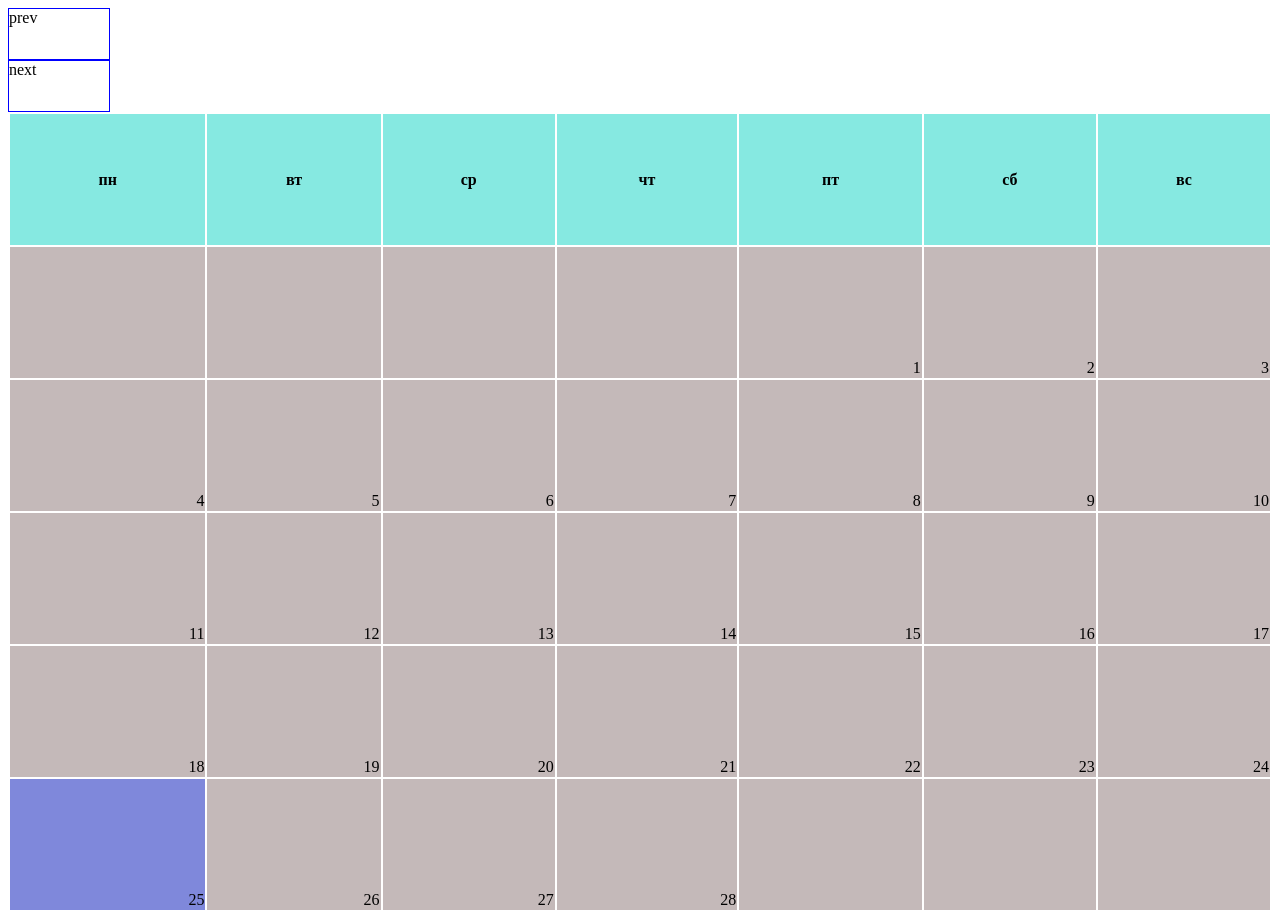
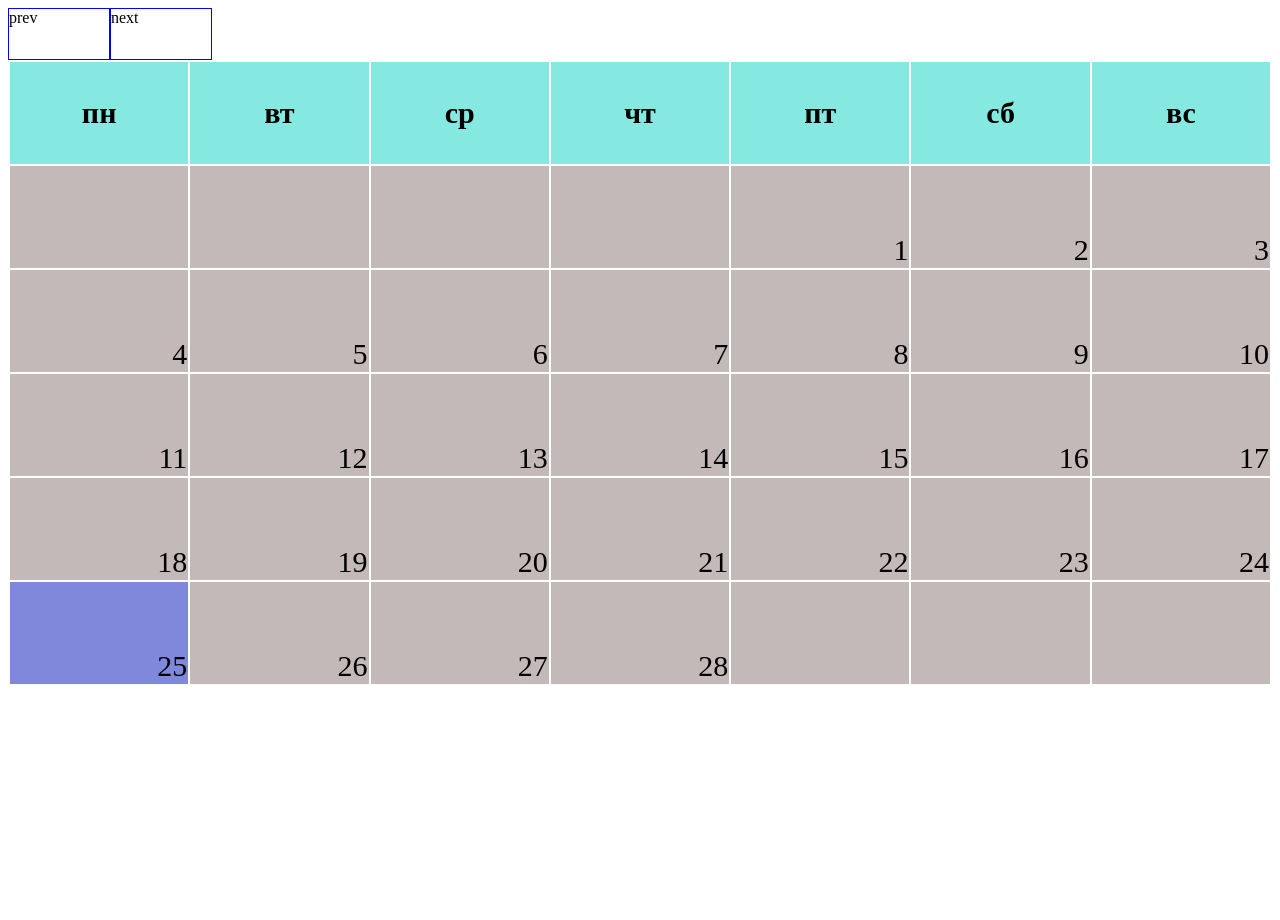
Before and after one commit to prewe/test, a plain HTML site: page index.html in a window 1280 px wide. After the commit the page ends 800 px from the top, so only its background shows below. Drawn offline with Linux system fonts and the light colour scheme.

Commit message:
3 commit

```diff
--- a/index.css
+++ b/index.css
@@ -1,16 +1,25 @@
+.calendar {
+    width: 100%;
+}
+
 table {
     width: 100%;
-    height: 800px;
+
 }
 
 th {
     background: rgb(134, 233, 225);
+    height: 100px;
+    font-size: 30px;
 }
 
 td {
     background: rgb(196, 185, 185);
     text-align: right;
     vertical-align: bottom;
+    height: 100px;
+    width: 14%;
+    font-size: 30px;
 }
 
 
@@ -29,3 +38,13 @@ td {
     height: 50px;
     border: 1px solid blue;
 }
+
+.container {
+    width: 100%;
+
+}
+
+.calendar__header {
+    display: flex;
+    width: 100%;
+}
--- a/index.html
+++ b/index.html
@@ -9,19 +9,42 @@
 </head>
 <body>
 
-    <div class="prev">prev</div>
-    <div class="next">next</div>
+    <div class="container">
+		<div class="calendar__header">
+			<div class="prev" onclick="prev()">prev</div>
+			<div class="next" onclick="next()">next</div>
+		</div>
 
-    <div id="calendar"></div>
+		<div id="calendar" class="calendar"></div>
+	</div>
 
 
     <script>
+		let today = new Date();
+		let currMonth = today.getMonth();
+		let currYear = today.getFullYear();
+		let months = ["Jan", "Feb", "Mar", "Apr", "May", "Jun", "Jul", "Aug", "Sep", "Oct", "Nov", "Dec"];
+
+		createCalendar("calendar", currYear, currMonth);
+
+		function prev() {
+			currYear = (currMonth === 0) ? currYear - 1 : currYear;
+			currMonth = (currMonth === 0) ? 11 : currMonth - 1;
+			createCalendar("calendar", currYear, currMonth);
+		}
+
+		function next() {
+			currYear = (currMonth === 11) ? currYear + 1 : currYear;
+			currMonth = (currMonth + 1) % 12;
+			createCalendar("calendar", currYear, currMonth);
+		}
+
         function createCalendar(id, year, month) {
           var elem = document.getElementById(id);
-          var currMonth = month;
+        //   var currMonth = month;
 
 
-          var mon = month - 1; // месяцы в JS идут от 0 до 11, а не от 1 до 12
+          var mon = month; // месяцы в JS идут от 0 до 11, а не от 1 до 12
           var d = new Date(year, mon);
 
           var table = '<table><tr><th>пн</th><th>вт</th><th>ср</th><th>чт</th><th>пт</th><th>сб</th><th>вс</th></tr><tr>';
@@ -89,12 +112,19 @@
             }
           });
 
-          let prevBtn = document.querySelector('prev');
-          let nextBtn = document.querySelector('next');
 
-          prevBtn.addEventListener('click', function(){
-            month--;
-          });
+
+          function next() {
+              currentYear = (currentMonth === 11) ? currentYear + 1 : currentYear;
+              currentMonth = (currentMonth + 1) % 12;
+              showCalendar(currentMonth, currentYear);
+          }
+
+          function prev() {
+              currentYear = (currentMonth === 0) ? currentYear - 1 : currentYear;
+              currentMonth = (currentMonth === 0) ? 11 : currentMonth - 1;
+              showCalendar(currentMonth, currentYear);
+          }
         }
 
 
@@ -107,7 +137,7 @@
 
 
 
-        createCalendar("calendar", 2019, 2)
+
 
 
 
```
